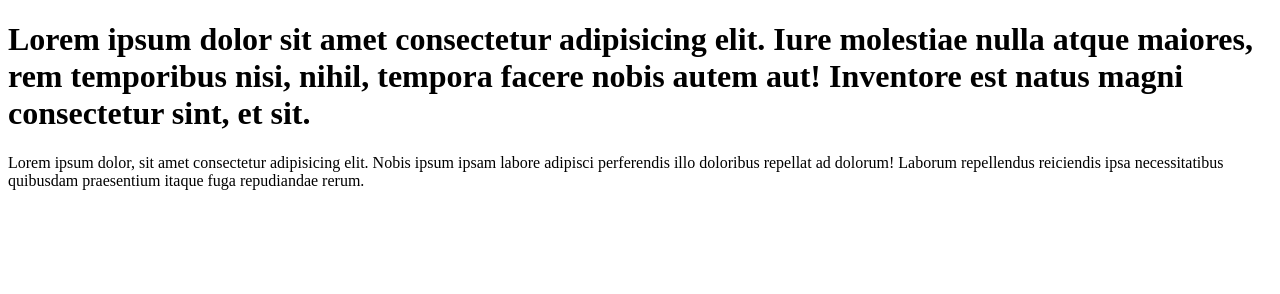
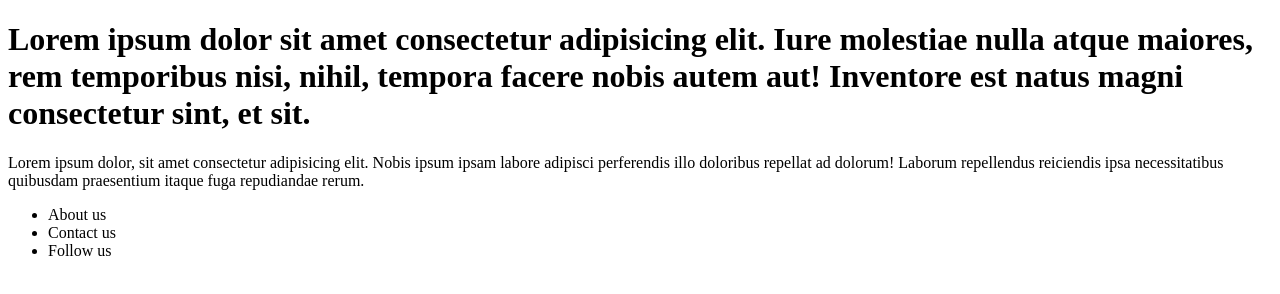
Before and after one commit to sonixpace/learn-git, a plain HTML site: page index.html in a window 1280 px wide. Drawn offline with Linux system fonts and the light colour scheme.

Commit message:
Add navbar links

```diff
--- a/index.html
+++ b/index.html
@@ -8,6 +8,10 @@
 <body>
     <h1>Lorem ipsum dolor sit amet consectetur adipisicing elit. Iure molestiae nulla atque maiores, rem temporibus nisi, nihil, tempora facere nobis autem aut! Inventore est natus magni consectetur sint, et sit.</h1>
     <p>Lorem ipsum dolor, sit amet consectetur adipisicing elit. Nobis ipsum ipsam labore adipisci perferendis illo doloribus repellat ad dolorum! Laborum repellendus reiciendis ipsa necessitatibus quibusdam praesentium itaque fuga repudiandae rerum.</p>
-
+    <ul>
+        <li>About us</li>
+        <li>Contact us</li>
+        <li>Follow us</li>
+    </ul>
 </body>
 </html>
```
